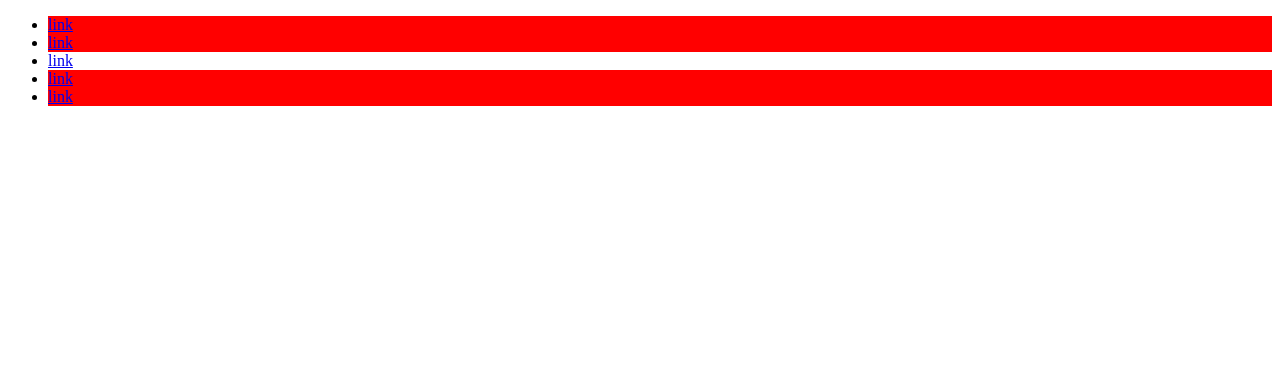
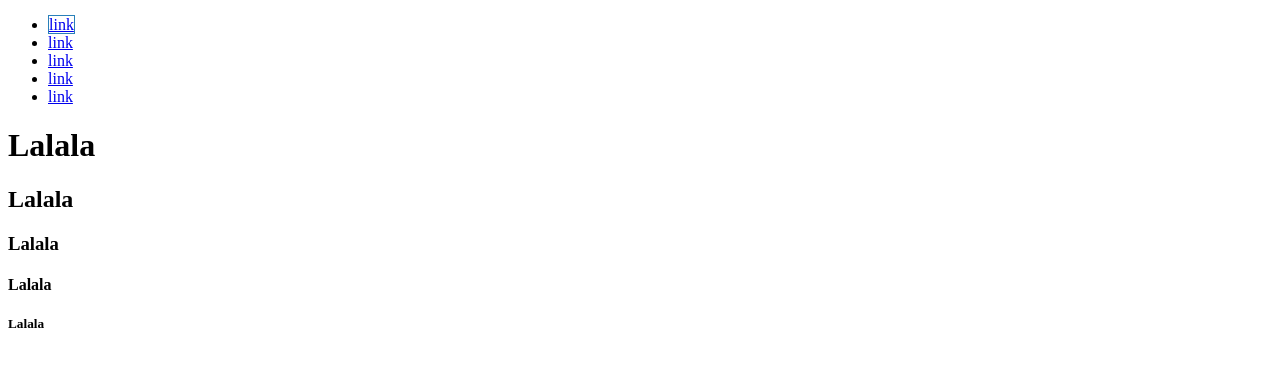
Before and after one commit to stuartsimonsen/Beautiful-Web-Design, a website: page CSSNext/index.html in a window 1280 px wide. Drawn offline with Linux system fonts and the light colour scheme.

Commit message:
#~3.3 CSS Variables

```diff
--- a/CSSNext/index.html
+++ b/CSSNext/index.html
@@ -19,6 +19,11 @@
 			<li><a href="#" target="_blank">link</a></li>
 		</ul>
 	</nav>
+    <h1>Lalala</h1>
+    <h2>Lalala</h2>
+    <h3>Lalala</h3>
+    <h4>Lalala</h4>
+    <h5>Lalala</h5>
 </body>
 
 </html>
--- a/CSSNext/style.css
+++ b/CSSNext/style.css
@@ -2,8 +2,23 @@
 li:matches(:nth-child(even), .target) {
   background-color: blue;
 }
-*/
+
 
 li:not(.target){
 	background-color:red;
 }
+*/
+
+:root {
+	--awesomeColor: 1px solid #2980b9;
+}
+
+li:first-child a {
+	border: var(--awesomeColor);
+}
+
+@custom-selector :--headers h1, h2, h3, h4, h5, h6;
+
+:--headers {
+  color: #8e44ad;
+}
```
Also changed, not shown: README.md.
